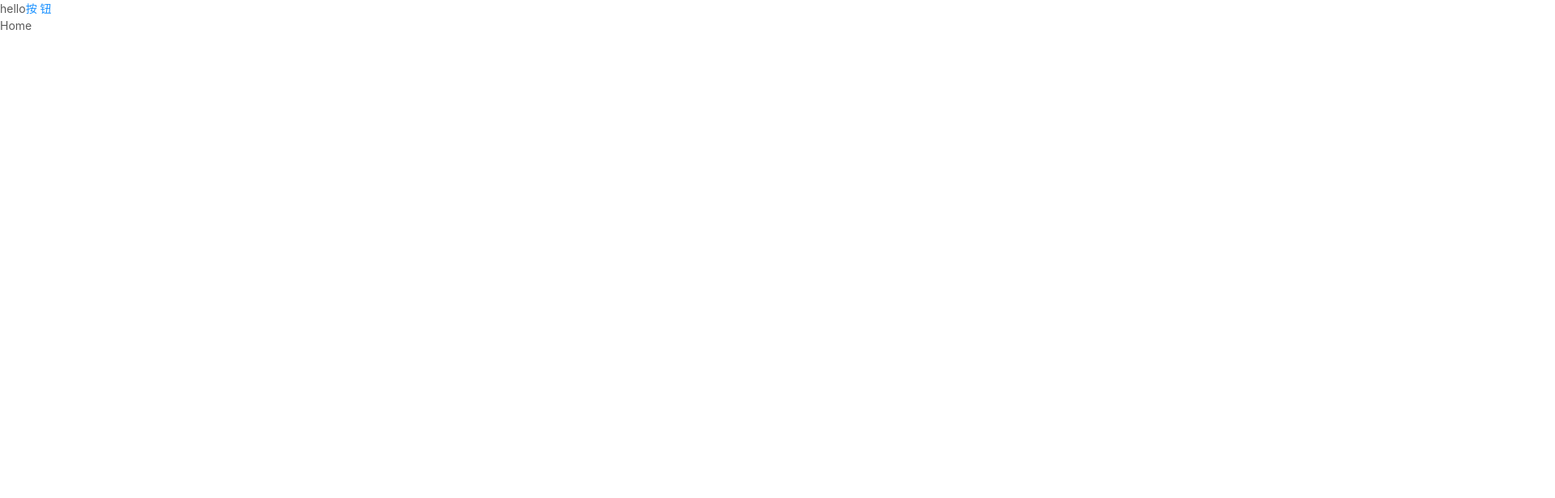
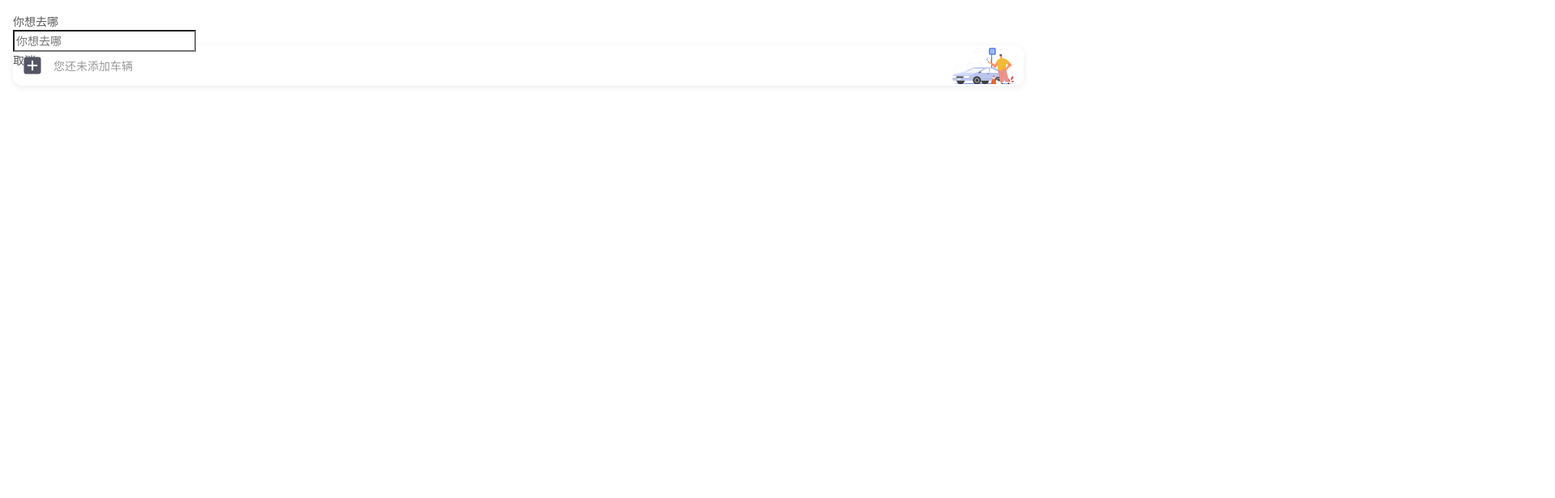
Before and after one commit to zz3718/city-parking-app, a React app: page /#/home in a window 1280 px wide. Shown: the top 616 px of the page at 81% size, 1920 px wide, since content can reach past the window. Built offline with nearby package versions, Linux system fonts and the light colour scheme.

Commit message:
feat(首页): 首页开发

```diff
--- a/src/App.js
+++ b/src/App.js
@@ -1,5 +1,5 @@
 import React from 'react';
-import { Button } from 'antd-mobile';
+// import { Button } from 'antd-mobile';
 import Footer from './components/footer/footer'
 import Home from './pages/Home/home'
 import Parking from './pages/Parking/parking'
@@ -15,8 +15,6 @@ import {
 function App() {
   return (
     <div className="App">
-     hello
-     <Button type="primary" inline style={{ marginRight: '4px' }} size="small">按钮</Button>
      <Router>
        <Footer/>
        <Switch>
--- a/src/pages/Home/home.jsx
+++ b/src/pages/Home/home.jsx
@@ -1,8 +1,27 @@
 import React from 'react'
+import './home.scss'
+import { SearchBar } from 'antd-mobile';
+import add_icon from '../../assest/img/icon_add.png'
+import add_bg_icon from '../../assest/img/add_bg.png'
 export default class Home extends React.Component {
+    addClickCar = () => {
+        console.log('添加车辆')
+    }
     render () {
         return (
-            <div>Home</div>
+            <div className="home-container">
+                <SearchBar
+                    placeholder="你想去哪"
+                    ref={ref => this.manualFocusInst = ref}
+                />
+                <div className="add_car_box" onClick={ this.addClickCar }>
+                    <div className="add_car_box_left">
+                        <img src={add_icon} alt="" className="add_icon_style"/>
+                        <span className="add_text_span">您还未添加车辆</span>
+                    </div>
+                    <img src={add_bg_icon} alt="" className="add_bg"/>
+                </div>
+            </div>
         )
     }
 }
--- /dev/null
+++ b/src/pages/Home/home.scss
@@ -0,0 +1,42 @@
+.home-container {
+    padding: 16px;
+    .am-search {
+        background-color: #fff;
+        padding: 0;
+        height: 28px;
+    }
+    .am-search-cancel {
+        padding-right: 4px;
+    }
+    .add_car_box {
+        height: 50px;
+        border-radius: 12px;
+        background:rgba(255,255,255,1);
+        box-shadow:0px 2px 8px 0px rgba(0,0,0,0.08);
+        margin-top: 12px;
+        display: flex;
+        align-items: center;
+        justify-content: space-between;
+        padding: 0 12px;
+        .add_car_box_left {
+            display: flex;
+            align-items: center;
+        }
+        .add_icon_style {
+            width: 24px;
+            height: 24px;
+            margin-right: 14px;
+        }
+        .add_text_span {
+            // display: inline-block;
+            // width: 100px;
+            font-size: 14px;
+            color: #999;
+        }
+        .add_bg {
+            width: 97px;
+            height: 45px;
+            float: right;
+        }
+    }
+}
```
Also changed, not shown: src/assest/img/add_bg.png (added), src/assest/img/icon_add.png (added).
